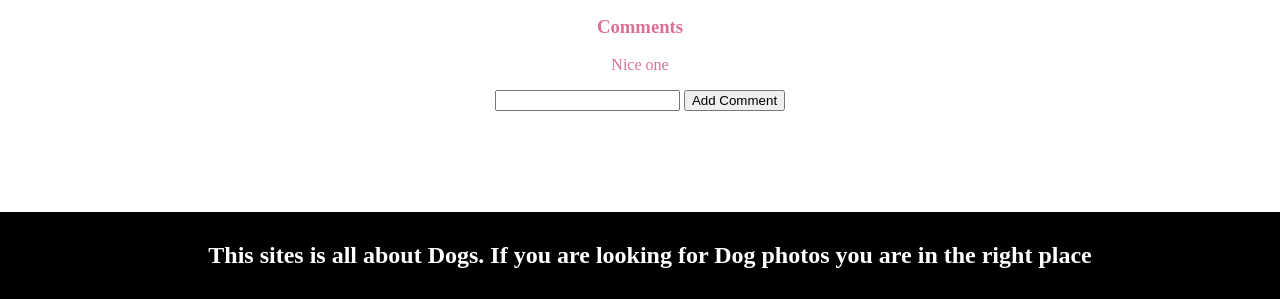
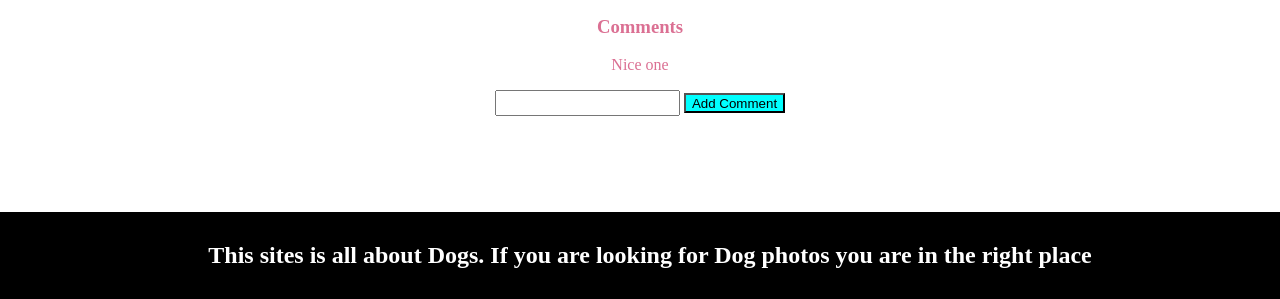
Before and after one commit to SolomonKitonyi/Home-of-Dogs, a plain HTML site: page index.html in a window 1280 px wide. Shown: the part 501-800 px from the top of the page. Drawn offline with Linux system fonts and the light colour scheme.

Commit message:
add styles

```diff
--- a/main.css
+++ b/main.css
@@ -16,6 +16,16 @@
     overflow:scroll;
     overflow-x: hidden;
 }
+.image img{
+    box-shadow: 0px 5px 5px 6px bisque;
+}
+input {
+    height: 20px;
+}
+#comment-btn {
+    height: 20px;
+    background: aqua;
+}
 .comments {
     color: palevioletred;
 }
```
